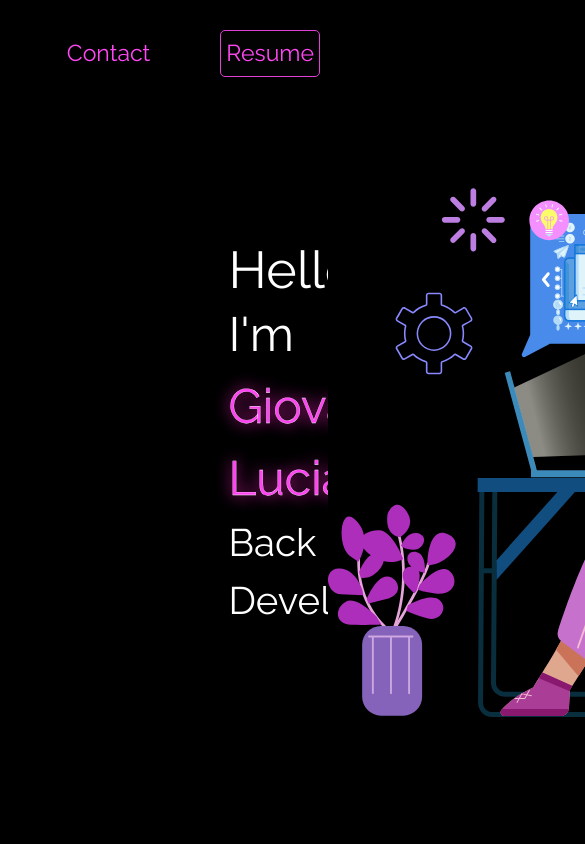
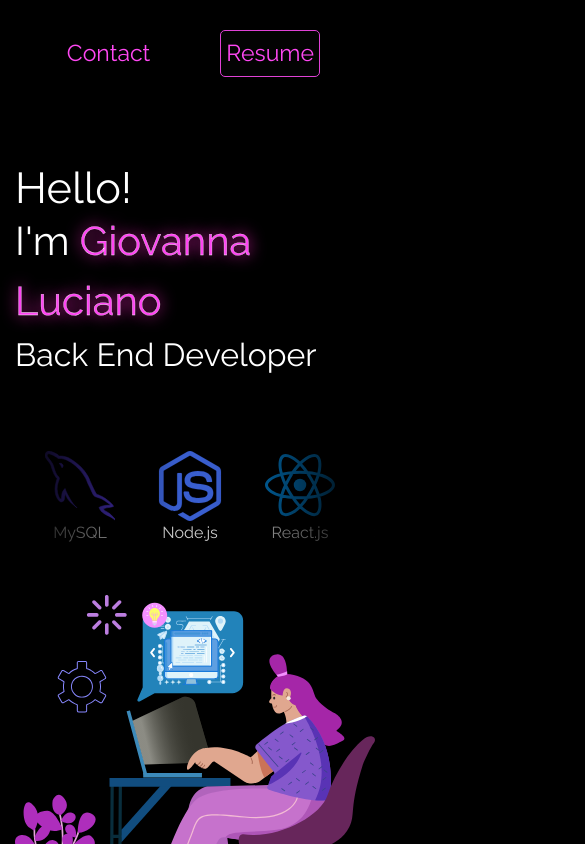
Before and after one commit to Vannasaur/react-portfolio, a React (Vite) app: page / in a window 390 px wide. Shown: the top 844 px of the page, 585 px wide, since content can reach past the window. Built offline with nearby package versions, Linux system fonts and the light colour scheme.

Commit message:
added content to error page and added media queries, safe revert point

```diff
--- a/src/index.css
+++ b/src/index.css
@@ -54,7 +54,6 @@ h4 {
 button {
 	border-radius: 8px;
 	border: 1px solid transparent;
-	/* padding: 0.6em 1.2em; */
 	font-size: 1em;
 	font-weight: 500;
 	font-family: inherit;
@@ -71,19 +70,6 @@ button:focus,
 button:focus-visible {
 	outline: 4px auto -webkit-focus-ring-color;
 }
-
-/* @media (prefers-color-scheme: light) {
-  :root {
-    color: #213547;
-    background-color: #ffffff;
-  }
-  a:hover {
-    color: #888eff;
-  }
-  button {
-    background-color: #f9f9f9;
-  }
-} */
 
 main {
 	margin-top: 1rem;
@@ -172,7 +158,7 @@ footer {
 .girl-coding {
 	max-width: 570px;
 	margin-left: 100px;
-	margin-bottom: 60px;
+	/* margin-bottom: 60px; */
 }
 
 .homepage-txt {
@@ -222,3 +208,112 @@ footer {
 .marquee-txt {
 	text-align: center;
 }
+
+.errorpage {
+	max-width: 100%;
+	display: flex;
+	justify-content: center;
+	margin-top: 100px;
+}
+
+.error-img {
+	max-width: 80%;
+}
+
+.errorback-btn {
+	border-radius: 5px;
+	padding: 10px;
+	margin-top: 20px;
+	justify-content: flex-end;
+	border-color: #d737ff;
+}
+
+.go-back-txt {
+	font-size: larger;
+	font-weight: 500;
+	color: #d737ff;
+}
+
+/* media queries */
+
+@media only screen and (max-width: 1200px) {
+	/* homepage */
+	.homepage {
+		flex-direction: column;
+	}
+
+	.homepage-img {
+		width: 100%;
+		justify-content: center;
+	}
+
+	.homepage-txt {
+		width: 100%;
+		padding-left: 50px;
+		padding-right: 50px;
+	}
+
+	.girl-coding {
+		margin-top: 100px;
+		margin-left: 0px;
+	}
+
+/* error page */
+	.errorpage {
+		flex-direction: column;
+		align-items: center;
+	}
+
+	.error-img {
+		width: 90%;
+	}
+
+	.errorback-btn {
+		margin-top: 30px;
+		margin-left: 50px;
+		margin-bottom: 50px;
+		display: flex;
+		font-size: medium;
+	}
+}
+
+@media only screen and (max-width: 819px) {
+	/* homepage */
+
+	.homepage {
+		padding: 15px;
+		margin-top: 0px;
+	}
+
+	.homepage-txt {
+		padding-left: 0px;
+		padding-right: 0px;
+		font-size: medium;
+	}
+
+	.marquee-img {
+		max-width: 70px;
+		margin-right: 20px;
+		margin-left: 20px;
+	}
+
+	.girl-coding {
+		margin-top: 50px;
+	}
+
+	/* footer */
+
+	.footer-links {
+		margin-bottom: 30px;
+	}
+
+	/* error page */
+		.errorback-btn {
+		margin-left: 0px;
+		font-size: small;
+	}
+
+	.error-img {
+		width: 100%;
+	}
+}
--- a/src/pages/ErrorPage/ErrorPage.jsx
+++ b/src/pages/ErrorPage/ErrorPage.jsx
@@ -1,4 +1,18 @@
+import { Link } from "react-router-dom";
+
+
 const ErrorPage = () => {
-  return <div>ErrorPage</div>;
+  return (
+		<div className="errorpage">
+			<div>
+				<button className="errorback-btn">
+					<Link key={1} className='go-back-txt' to="/">
+						Go Back Home
+					</Link>
+				</button>
+			</div>
+			<img src="../../../images/404pagenotfound.svg" className="error-img"></img>
+		</div>
+	);
 };
 export default ErrorPage;
--- a/src/pages/HomePage/HomePage.jsx
+++ b/src/pages/HomePage/HomePage.jsx
@@ -136,8 +136,8 @@ const HomePage = () => {
 				<br></br>
 				<br></br>
 				<br></br>
-				<h1>Hello!</h1>
-				<h2>
+				<h1 className="hp-hello">Hello!</h1>
+				<h2 className="hp-intro">
 					I'm <span className="my-name">Giovanna Luciano</span>
 				</h2>
 				<TypeAnimationComponent />
```
Also changed, not shown: public/images/404pagenotfound.svg (added), public/images/girlCoding.svg, src/pages/AboutPage/AboutPage.module.css (deleted), src/pages/ContactPage/ContactPage.module.css (deleted), src/pages/ErrorPage/ErrorPage.module.css (deleted), src/pages/HomePage/HomePage.module.css (deleted), src/pages/ProjectPage/ProjectPage.module.css (deleted), src/pages/ResumePage/ResumePage.module.css (deleted). Lines whose indentation alone changed are shown as unchanged.
